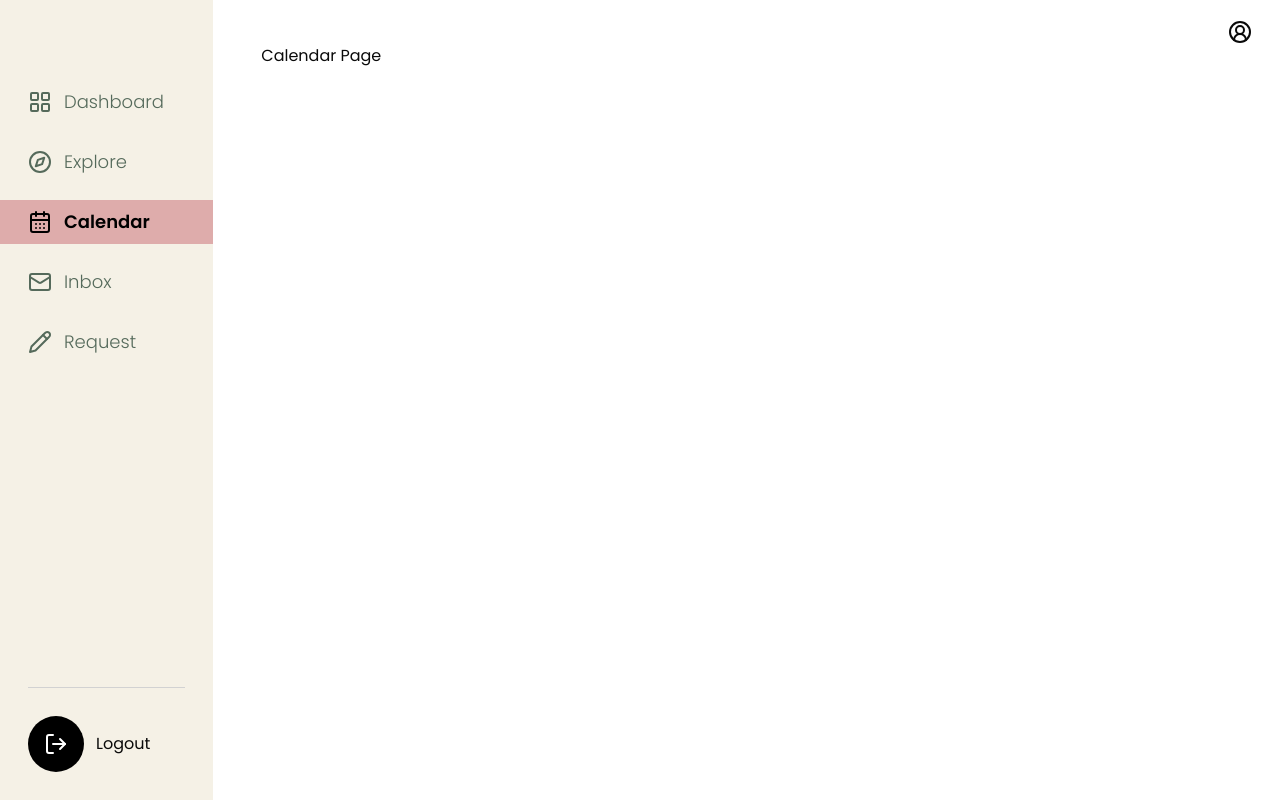
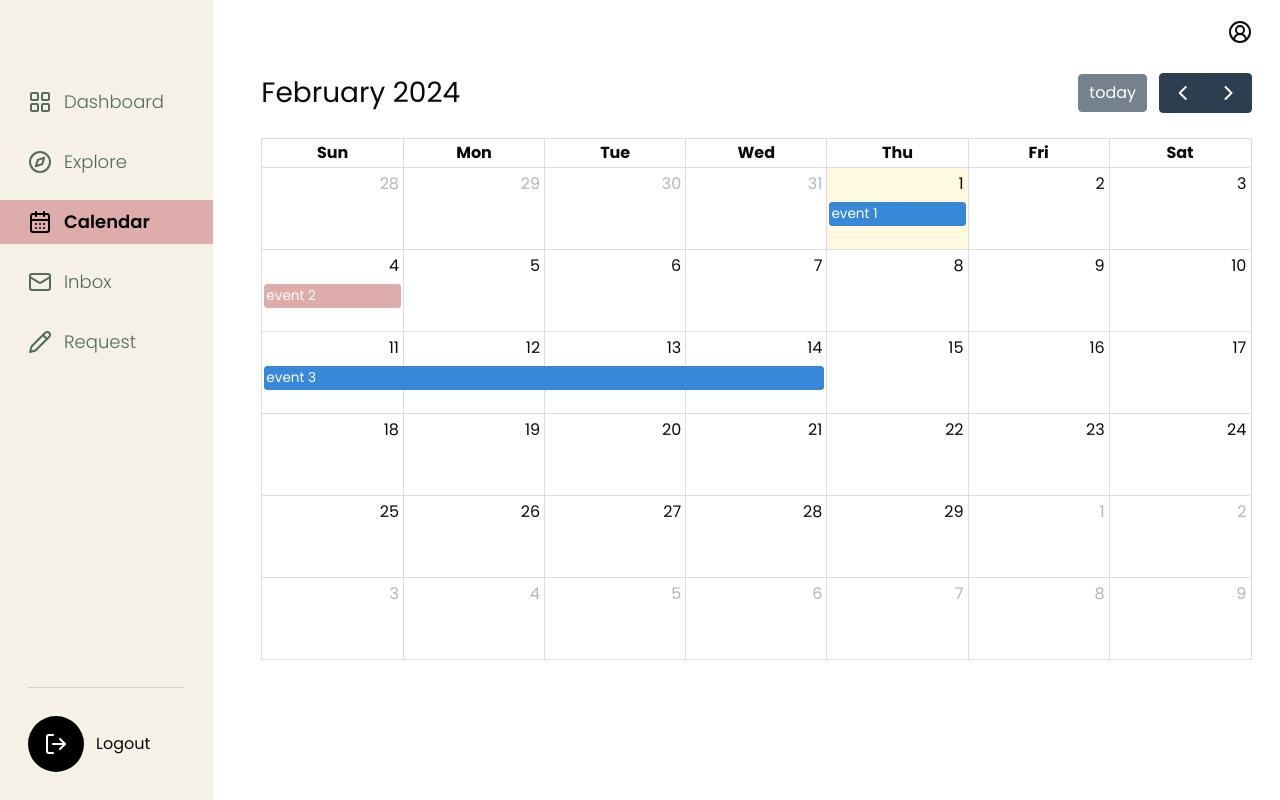
Before and after one commit to ZweZeya/h4g_2024, a Next.js app: page /calendar in a window 1280 px wide. Built offline with nearby package versions, Linux system fonts and the light colour scheme.

Commit message:
add basic calendar

```diff
--- a/src/app/(main)/calendar/page.tsx
+++ b/src/app/(main)/calendar/page.tsx
@@ -1,7 +1,13 @@
+import BigCalendar from "@/components/Calendar/BigCalendar";
+
 const CalendarPage = () => {
     return (
         <div>
-            <h1>Calendar Page</h1>
+            <BigCalendar events={[
+                {id: "0", title: "event 1", start: "2024-02-01"},
+                {id: "1", title: "event 2", start: "2024-02-04", color: "#DEACAB"},
+                {id: "3", title: "event 3", start: "2024-02-11", end: "2024-02-15"},
+            ]} />
         </div>
     );
 };
--- /dev/null
+++ b/src/components/Calendar/BigCalendar.tsx
@@ -0,0 +1,20 @@
+"use client"
+import FullCalendar from '@fullcalendar/react'
+import dayGridPlugin from '@fullcalendar/daygrid' // a plugin!
+import { Event } from '@/types/EventTypes';
+
+
+const BigCalendar = ({events}: {events: Event[]}) => {
+    return (
+        <div className="max-h-screen mt-7">
+            <FullCalendar
+                plugins={[ dayGridPlugin ]}
+                initialView="dayGridMonth"
+                height="auto"
+                events={events}
+            />
+        </div>
+    );
+};
+
+export default BigCalendar;
--- /dev/null
+++ b/src/types/EventTypes.ts
@@ -0,0 +1,7 @@
+export type Event = {
+    id: string;
+    title: string;
+    start: string;
+    end?: string;
+    color?: string;
+}
```
Also changed, not shown: package.json (+5 -2 lines), 1 other file (tests, documents, lock files or other folders).
